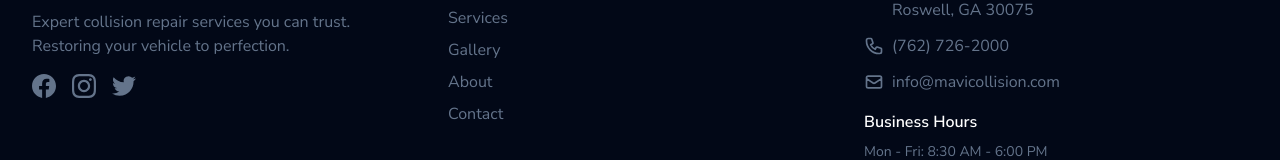
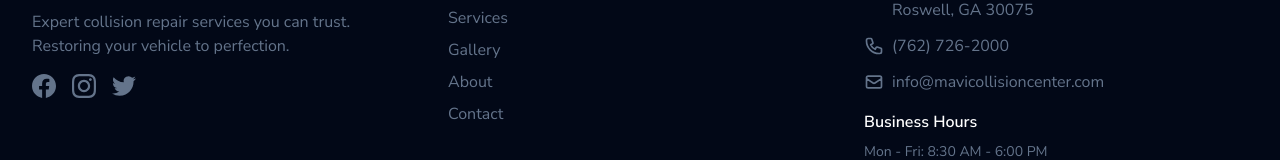
Before and after one commit to kalpeshtawde/mavicc, a React (Vite) app: page /about in a window 1280 px wide. Shown: the part 1998-2158 px from the top of the page. Built offline with nearby package versions, Linux system fonts and the light colour scheme.

Commit message:
Update email address to info@mavicollisioncenter.com in Footer

```diff
--- a/src/components/Footer.jsx
+++ b/src/components/Footer.jsx
@@ -98,7 +98,7 @@ const Footer = () => {
                 <svg className="w-5 h-5 mr-2 flex-shrink-0" fill="none" stroke="currentColor" viewBox="0 0 24 24">
                   <path strokeLinecap="round" strokeLinejoin="round" strokeWidth={2} d="M3 8l7.89 5.26a2 2 0 002.22 0L21 8M5 19h14a2 2 0 002-2V7a2 2 0 00-2-2H5a2 2 0 00-2 2v10a2 2 0 002 2z" />
                 </svg>
-                <span>info@mavicollision.com</span>
+                <span>info@mavicollisioncenter.com</span>
               </li>
             </ul>
             <div className="mt-4">
```
